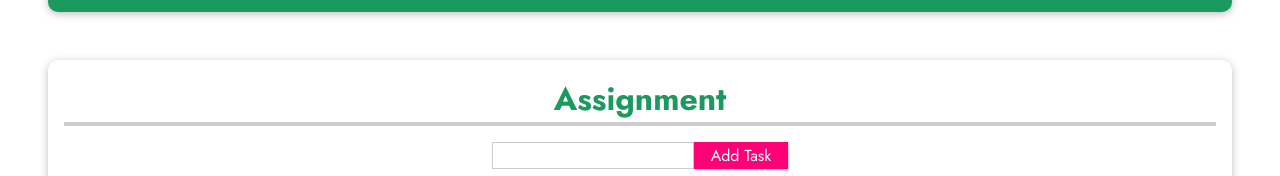
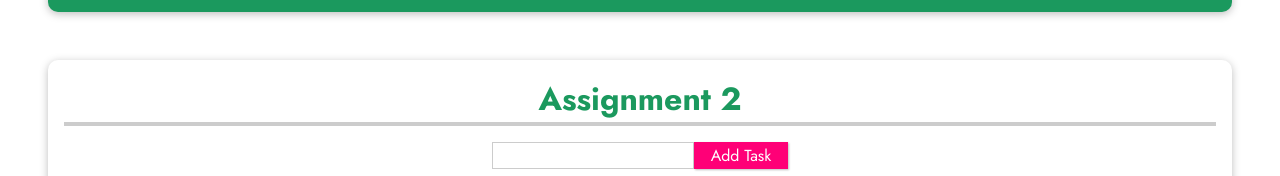
Before and after one commit to weizhengchu/Vue-Conditional_List, a plain HTML site: page index.html in a window 1280 px wide. Shown: the part 157-333 px from the top of the page. Drawn offline with nearby package versions, Linux system fonts and the light colour scheme.

Commit message:
first commit

```diff
--- a/index.html
+++ b/index.html
@@ -17,7 +17,7 @@
       <h1>Vue Lists and Conditional Content</h1>
     </header>
     <section id="assignment">
-      <h2>Assignment</h2>
+      <h2>Assignment 2</h2>
       <!-- 1) Add code to manage a list of tasks in a Vue app -->
       <!-- When clicking "Add Task" a new task with the entered text should be added -->
       <input type="text" v-model="enteredGoalValue">
```
